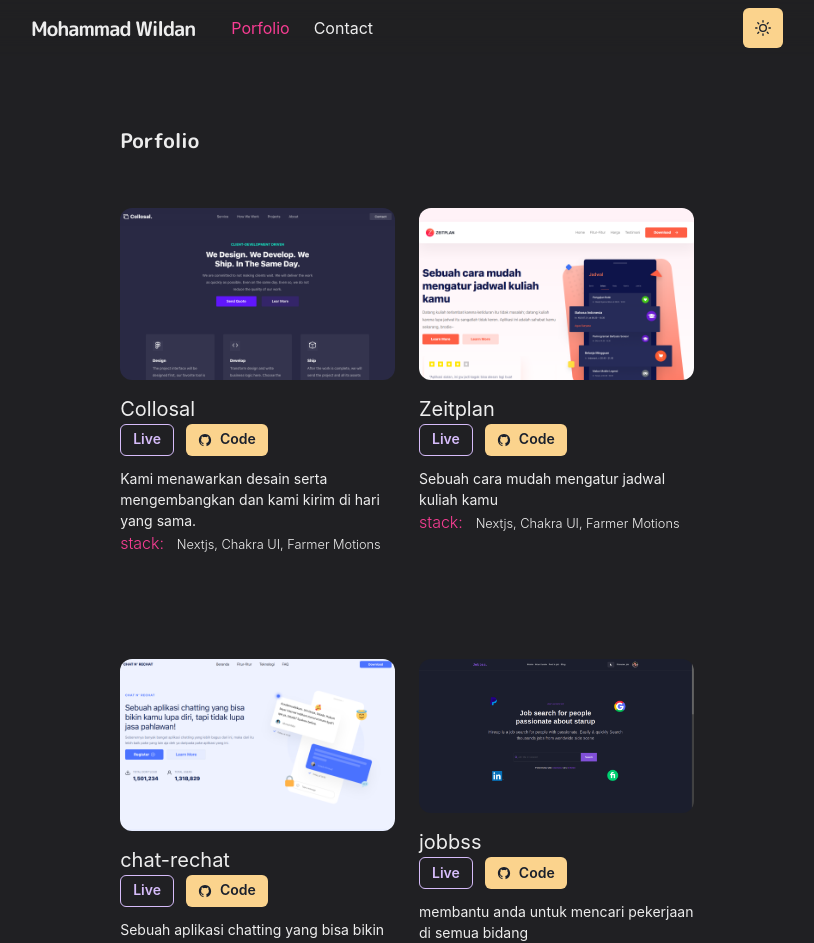
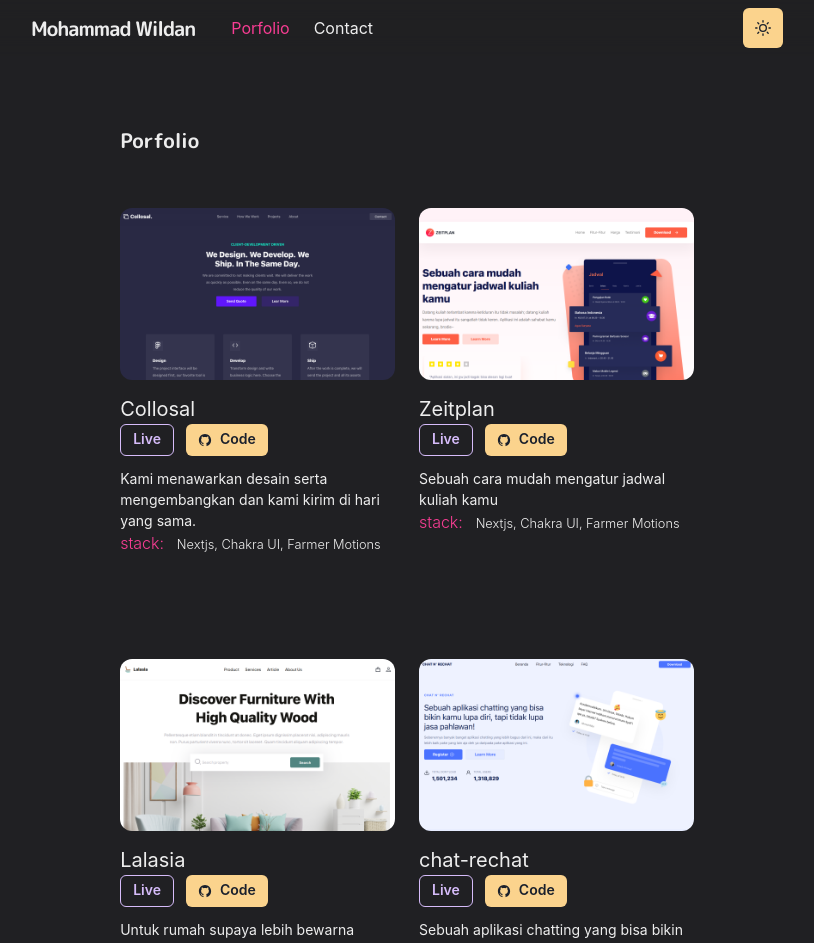
Before and after one commit to mohwildan/portofolio-mohammad-wildan, a Next.js app: page /porfolio in a window 1280 px wide. Shown: the top 943 px of the page, without its empty margins (233-1047 px from the left). Built offline with nearby package versions, Linux system fonts and the light colour scheme.

Commit message:
add porfolia lalasia

```diff
--- a/pages/index.tsx
+++ b/pages/index.tsx
@@ -31,17 +31,17 @@ const ProfileImage = chakra(Image, {
 });
 
 const Home: NextPage = () => {
-  const {push} = useRouter()
+  const { push } = useRouter();
   return (
     <Layout>
       <Container>
         <Box display={{ md: "flex" }} alignItems="center">
           <Box flexGrow={1}>
             <Heading as="h2" fontSize={{ base: "1.7rem", md: "2.5rem" }}>
-              Mohammad Wildan{" "}
+              Mohammad Wildan
             </Heading>
             <p>
-              Front End Web Developer{" "}
+              Front End Web Developer
               <span style={{ color: "#F73D93" }}>/</span> Responsif Web Design
             </p>
           </Box>
--- a/pages/porfolio.tsx
+++ b/pages/porfolio.tsx
@@ -11,6 +11,7 @@ import chatRechat from "../public/figma/chat-rechat.png";
 import Porfolio0 from "../public/figma/porfolio.png";
 import Collosal from "../public/figma/collosal.png";
 import Zeitplan from "../public/figma/Zeitlan.png";
+import Lalasia from "../public/figma/lalasia.png"
 
 const Porfolio: NextPage = () => {
   return (
@@ -45,6 +46,17 @@ const Porfolio: NextPage = () => {
           </Sections>
           <Sections delay={0.2}>
             <PorfolioGrid
+              title="Lalasia"
+              image={Lalasia}
+              stack="Nextjs, Chakra UI, Farmer Motions"
+              linkLive="https://lalasia-beta.vercel.app/"
+              linkCode="https://github.com/mohwildan/-Lalasia"
+            >
+              Untuk rumah supaya lebih bewarna
+            </PorfolioGrid>
+          </Sections>
+          <Sections delay={0.3}>
+            <PorfolioGrid
               title="chat-rechat"
               image={chatRechat}
               stack="Nextjs, Chakra UI, Farmer Motions"
@@ -55,7 +67,7 @@ const Porfolio: NextPage = () => {
               tidak lupa jasa pahlawan!
             </PorfolioGrid>
           </Sections>
-          <Sections delay={0.3}>
+          <Sections delay={0.4}>
             <PorfolioGrid
               title="jobbss"
               image={jobbss}
@@ -67,7 +79,7 @@ Prisma ORM , Posgres SQL, Next Auth"
               membantu anda untuk mencari pekerjaan di semua bidang
             </PorfolioGrid>
           </Sections>
-          <Sections delay={0.4}>
+          <Sections delay={0.5}>
             <PorfolioGrid
               title="MechaMaru"
               image={mechamaru}
@@ -78,7 +90,7 @@ Prisma ORM , Posgres SQL, Next Auth"
               menawarkan jasa pembuatan design website yang menarik
             </PorfolioGrid>
           </Sections>
-          <Sections delay={0.5}>
+          <Sections delay={0.6}>
             <PorfolioGrid
               title="Porfolio"
               image={Porfolio0}
@@ -89,7 +101,7 @@ Prisma ORM , Posgres SQL, Next Auth"
               Porfolio Pribadi Saya
             </PorfolioGrid>
           </Sections>
-          <Sections delay={0.6}>
+          <Sections delay={0.7}>
             <PorfolioGrid
               title="Porfolio 1"
               image={porfolio1}
@@ -100,7 +112,7 @@ Prisma ORM , Posgres SQL, Next Auth"
               Porfolio Pribadi Saya
             </PorfolioGrid>
           </Sections>
-          <Sections delay={0.7}>
+          <Sections delay={0.8}>
             <PorfolioGrid
               title="Porfolio 2"
               image={porfolio2}
```
Also changed, not shown: public/figma/lalasia.png (added), style.css (added).
